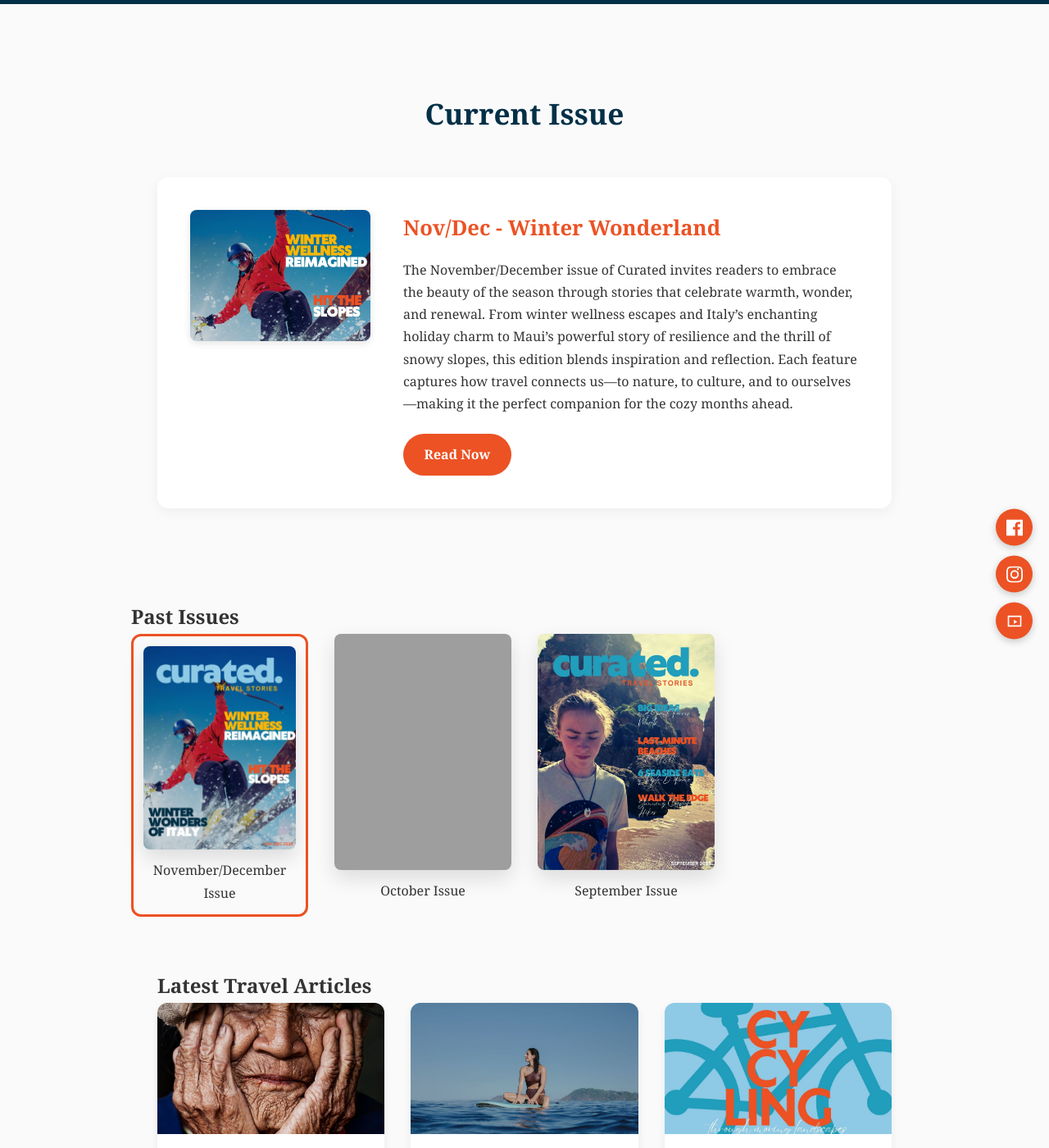
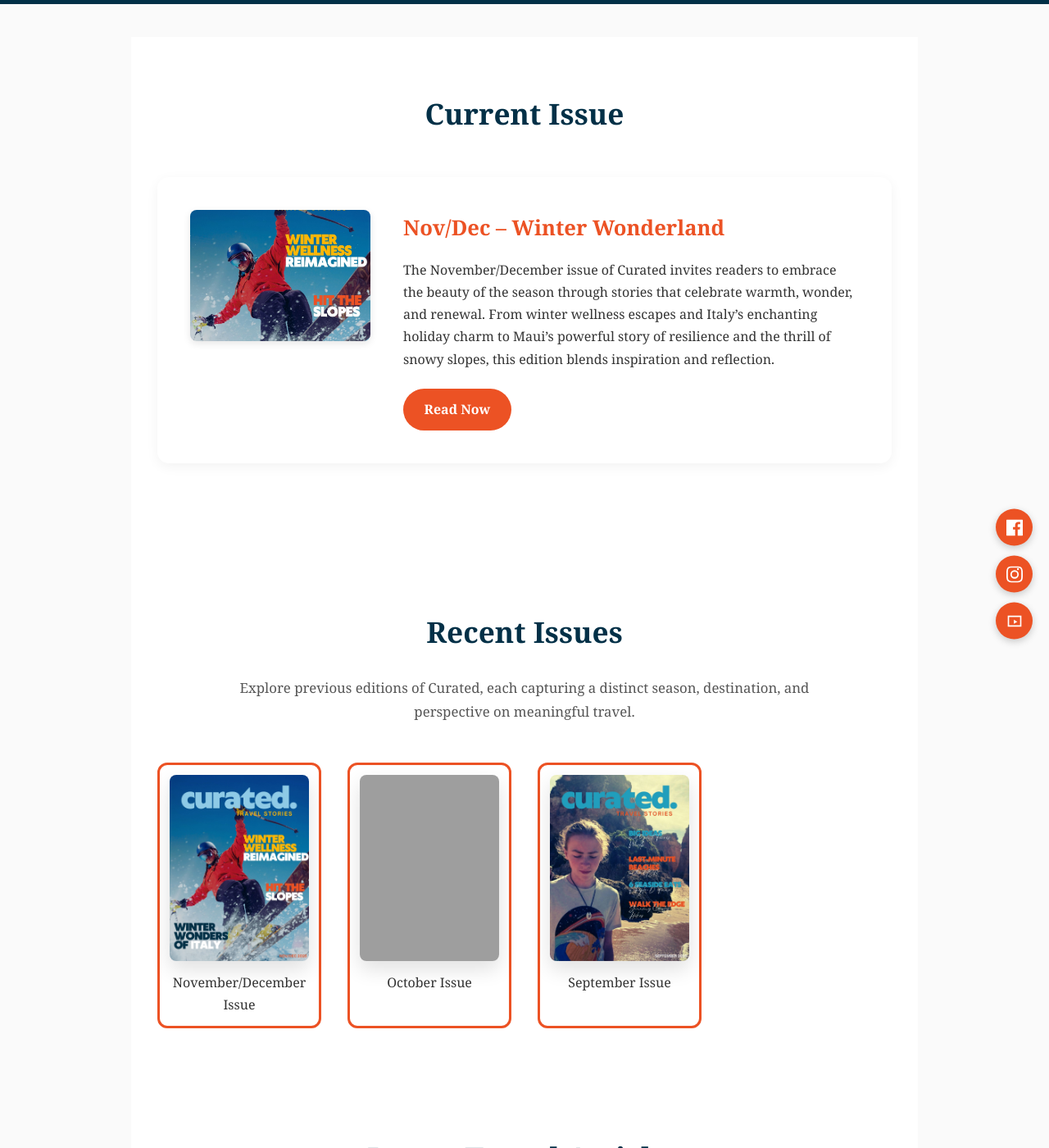
Before and after one commit to CuratedTravelMagazine/Curated-Travel-Magazine, a Jekyll site: the page built from index2.html, in a window 1280 px wide and 1400 px high, scrolled down 933 px. Shown: the whole window at 82% size. Built offline with Jekyll 4.4.1, drawn with Linux system fonts in a browser that asks for light colours; grey boxes are pictures that could not be loaded.

Commit message:
Add files via upload

```diff
--- a/index2.html
+++ b/index2.html
@@ -1,35 +1,49 @@
 ---
 layout: home
 title: "Curated Travel Magazine"
-hero_title: "Travel Beyond the Map"
-hero_subtitle: "Curated stories from the world’s most inspiring destinations."
 current_issue_url: "/blog/2025/12/01/novdecissue/"
-current_issue_title: "November/December 2025 Issue"
-current_issue_cover: "/assets/images/blog/curatednovcover.jpg"
+---
 
----
-<!-- Featured Issue (NOW INSIDE .section) -->
-  <section class="section">
+<!-- ================= CURRENT ISSUE ================= -->
+
+<section class="section section-white">
   <h2>Current Issue</h2>
+
   <div class="featured">
-      <img src="Curated-Nov-cover.jpg" alt="Nov/Dec 2025" />
+    <img src="/assets/images/blog/curatednovcover.jpg" alt="Nov/Dec 2025 – Winter Wonderland">
+
     <div class="featured-text">
-        <h3>Nov/Dec - Winter Wonderland</h3>
-        <p>The November/December issue of Curated invites readers to embrace the beauty of the season through stories that celebrate warmth, wonder, and renewal. From winter wellness escapes and Italy’s enchanting holiday charm to Maui’s powerful story of resilience and the thrill of snowy slopes, this edition blends inspiration and reflection. Each feature captures how travel connects us—to nature, to culture, and to ourselves—making it the perfect companion for the cozy months ahead.</p>
-        <a href="http://www.curatedtravelmagazine.com/issues" class="btn">Read Now</a>
+      <h3>Nov/Dec – Winter Wonderland</h3>
+      <p>
+        The November/December issue of Curated invites readers to embrace the beauty
+        of the season through stories that celebrate warmth, wonder, and renewal.
+        From winter wellness escapes and Italy’s enchanting holiday charm to Maui’s
+        powerful story of resilience and the thrill of snowy slopes, this edition
+        blends inspiration and reflection.
+      </p>
+
+      <a href="https://www.curatedtravelmagazine.com/issues" class="btn">
+        Read Now
+      </a>
     </div>
   </div>
 </section>
 
+<!-- ================= RECENT ISSUES ================= -->
 
-<!-- Recent Issues -->
+<section class="section section-white">
+  <h2>Recent Issues</h2>
+  <p class="section-intro">
+    Explore previous editions of Curated, each capturing a distinct season,
+    destination, and perspective on meaningful travel.
+  </p>
 
-<section class="recent-issues">
-  <h2>Past Issues</h2>
   <div class="issues-grid">
     {% assign issues = site.posts | where: "is_issue", true | sort: "date" | reverse %}
     {% for issue in issues %}
-      <a href="{{ issue.url }}" class="issue-card {% if issue.url == page.current_issue_url %}latest-issue{% endif %}">
+      {% assign is_current = issue.url == page.current_issue_url %}
+      <a href="{{ issue.url }}"
+         class="issue-card {% if is_current %}latest-issue{% endif %}">
         <img src="{{ issue.cover_image }}" alt="{{ issue.title }}">
         <h4>{{ issue.title }}</h4>
       </a>
@@ -37,18 +51,19 @@
   </div>
 </section>
 
-<!-- Recent Blog Posts -->
+<!-- ================= LATEST ARTICLES ================= -->
 
-      <section class="blog-preview-section">
+<section class="section section-white">
   <h2>Latest Travel Articles</h2>
+
   <div class="blog-preview-grid">
-          {% assign recent_posts = site.posts | where_exp:"post","post.url != page.url" | sort:"date" | reverse %}
+    {% assign recent_posts = site.posts | where_exp:"post","post.is_issue != true" | sort:"date" | reverse %}
     {% for post in recent_posts limit:3 %}
       <a href="{{ post.url }}" class="blog-card">
         {% if post.image %}
-                <img src="{{ site.baseurl }}{{ post.image }}" alt="{{ post.title }}">
+          <img src="{{ post.image }}" alt="{{ post.title }}">
         {% else %}
-                <img src="{{ site.baseurl }}/assets/images/blog/default-post.jpg" alt="{{ post.title }}">
+          <img src="/assets/images/blog/default-post.jpg" alt="{{ post.title }}">
         {% endif %}
         <div class="blog-card-content">
           <div class="blog-date">{{ post.date | date: "%B %d, %Y" }}</div>
@@ -60,12 +75,18 @@
   </div>
 </section>
 
-<!-- Substack Embed -->
-<section class="substack-feed">
+<!-- ================= SUBSTACK ================= -->
+
+<section class="section section-white substack-section">
   <h2>From Our Substack</h2>
-  <div style="text-align:center; margin-top:2rem;">
-    <iframe src="https://curatedtravelmagazine.substack.com/embed"
-            width="600" height="400" frameborder="0" scrolling="no"
-            style="border:1px solid #EEE; background:white;"></iframe>
+
+  <div class="substack-embed">
+    <iframe
+      src="https://curatedtravelmagazine.substack.com/embed"
+      width="600"
+      height="400"
+      frameborder="0"
+      scrolling="no">
+    </iframe>
   </div>
 </section>
```
Lines whose indentation alone changed are shown as unchanged.
